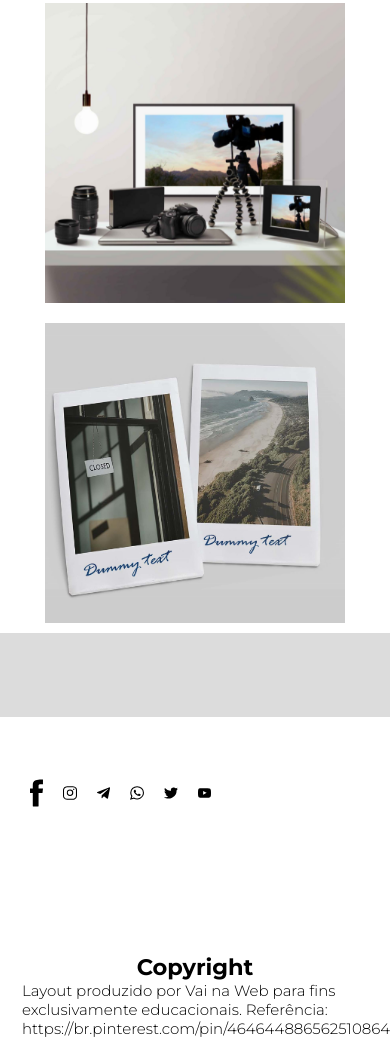
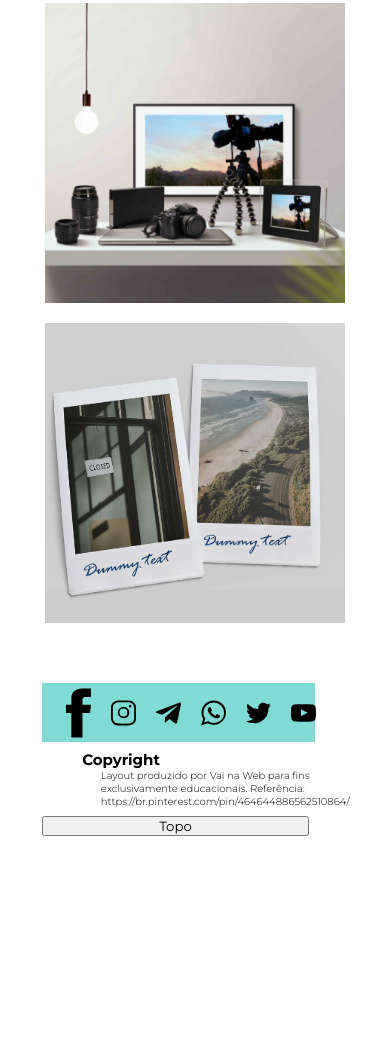
Before and after one commit to isamoreira/Projeto_Portflow, a plain HTML site: page index.html in a window 390 px wide. Shown: the part 4570-5608 px from the top of the page. After the commit the page ends 5456 px from the top, so only its background shows below. Drawn offline with Linux system fonts and the light colour scheme.

Commit message:
Update style.css

```diff
--- a/style.css
+++ b/style.css
@@ -27,7 +27,7 @@ header{
     display:flex;
     justify-content: space-between;
     align-items: center;
-    padding: 2vh 10%;
+    padding: 2vh 5%;
 
 }
 
@@ -119,9 +119,7 @@ flex-direction: column;
     display:flex;
 }
 
-.botao_topo{
-    display:none;
-}
+
 
 footer{
     width:125vw;
@@ -221,16 +219,33 @@ img{
 }
 
 footer{
-    width: 100%;
+    padding: 5vh;
+    width: 90vw;
+    height: 30vh;
+    background-color: white;
     display: flex;
     flex-direction: column;
-    height:10vh;
-
+    justify-content: space-evenly;
 }
 
-.container_texto {
+.redes_footer{
+    background-color: #7FDBD4;
+    width: 70vw;
+    height: 7vh;
+}
+
+footer img{
+    width: 25px;
+}
+
+.container_texto{
+    font-size: 10px;
+    align-items: flex-start;
     flex-direction: column;
-    width: 100%;
+}
+
+.botao_topo{
+    display:block;
 }
 
 }
```
